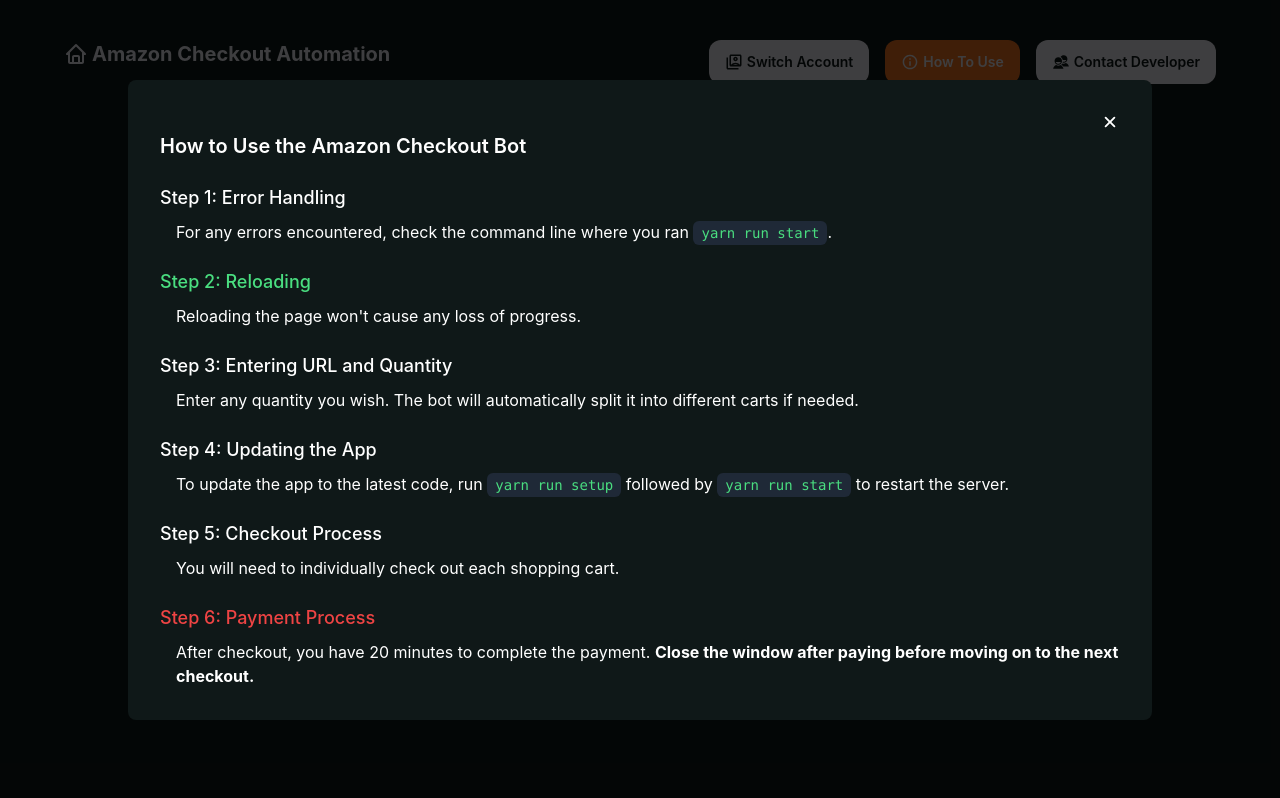
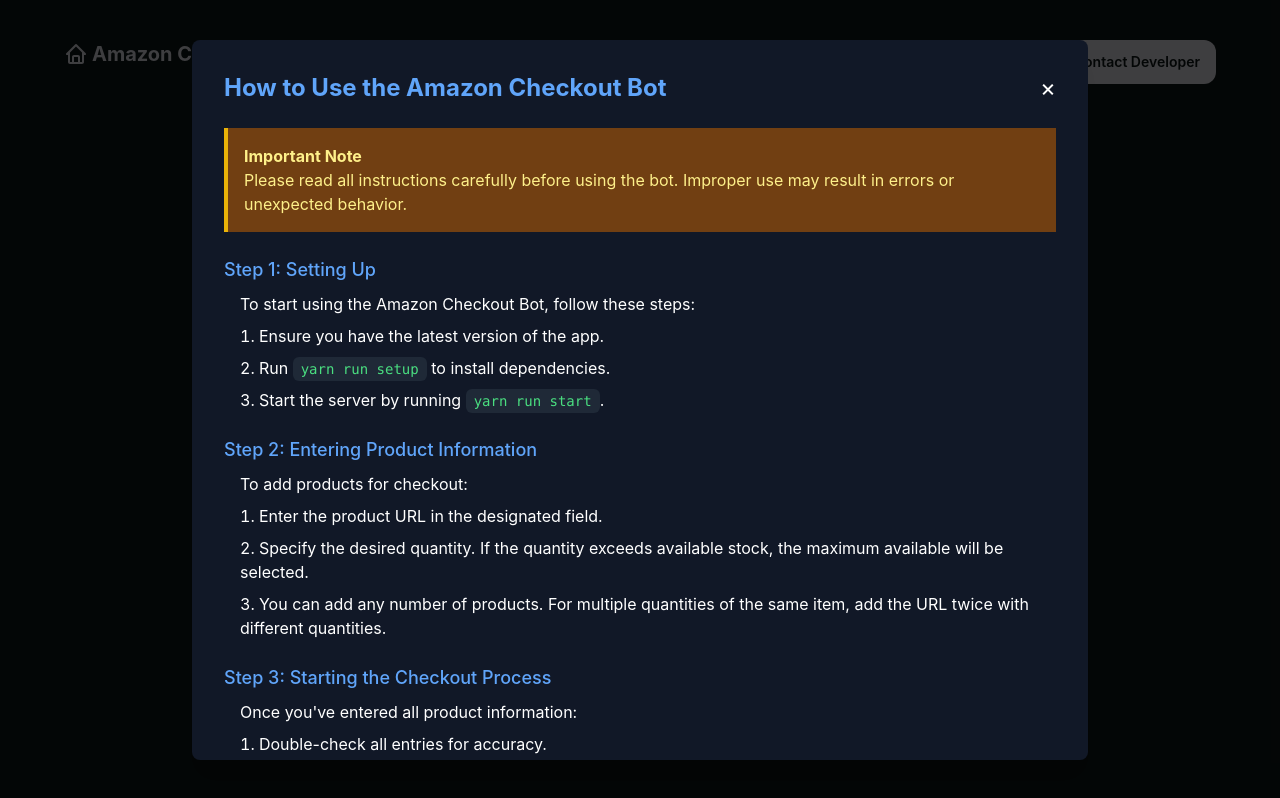
Before and after one commit to chanpreet3000/amazon-checkout-automation, a React (Create React App) app in the folder frontend/: page /switch-account in a window 1280 px wide. Both pictures are taken after a click on the button "How To Use". Built offline with nearby package versions, Linux system fonts and the light colour scheme; the HTML template or start-up script is replaced by a standard one.

Commit message:
Updated How to Use

```diff
--- a/frontend/src/components/HowToUse.jsx
+++ b/frontend/src/components/HowToUse.jsx
@@ -1,71 +1,99 @@
 import React from "react";
-import {IoClose} from "react-icons/io5";
 
-const Code = ({text}) => {
-  return (
-    <code className="px-2 py-1 rounded-md bg-gray-800 text-sm font-mono text-green-400">
-      {text}
-    </code>
-  );
-};
+const Code = ({text}) => (
+  <code className="px-2 py-1 rounded-md bg-gray-800 text-sm font-mono text-green-400">
+    {text}
+  </code>
+);
+
+const Step = ({number, title, children}) => (
+  <section className="mb-6">
+    <h2 className="text-lg font-medium text-blue-400 mb-2">Step {number}: {title}</h2>
+    <div className="pl-4">{children}</div>
+  </section>
+);
+
+const Alert = ({title, children}) => (
+  <div className="bg-yellow-900 border-l-4 border-yellow-500 text-yellow-200 p-4 mb-6">
+    <h3 className="font-bold">{title}</h3>
+    <p>{children}</p>
+  </div>
+);
 
 const HowToUse = ({setShowHowToUse}) => {
   return (
     <div className="fixed inset-0 bg-black bg-opacity-75 flex items-center justify-center z-50 fade-in">
-      <div className="w-[80%] h-[80%] overflow-auto bg-deep-black rounded-lg p-8 text-white">
-        <div className="flex justify-end">
-          <IoClose
-            className="cursor-pointer text-xl hover:text-red-500 transition-colors"
+      <div
+        className="w-[90%] max-w-4xl h-[90%] overflow-auto bg-gray-900 rounded-lg p-8 text-white shadow-xl custom-scrollbar">
+        <div className="flex justify-between items-center mb-6">
+          <h1 className="text-2xl font-bold text-blue-400">How to Use the Amazon Checkout Bot</h1>
+          <button
             onClick={() => setShowHowToUse(false)}
-          />
+            className="text-2xl hover:text-red-500 transition-colors"
+          >
+            ×
+          </button>
         </div>
-        <div className="flex flex-col gap-6">
-          <h1 className="text-xl font-semibold">How to Use the Amazon Checkout Bot</h1>
 
+        <Alert title="Important Note">
+          Please read all instructions carefully before using the bot. Improper use may result in errors or unexpected
+          behavior.
+        </Alert>
 
-          <section>
-            <h2 className="text-lg font-medium">Step 1: Error Handling</h2>
-            <p className="pl-4 mt-2">
-              For any errors encountered, check the command line where you ran <Code text="yarn run start"/>.
-            </p>
-          </section>
+        <div className="space-y-6">
+          <Step number={1} title="Setting Up">
+            <p>To start using the Amazon Checkout Bot, follow these steps:</p>
+            <ol className="list-decimal list-inside mt-2 space-y-2">
+              <li>Ensure you have the latest version of the app.</li>
+              <li>Run <Code text="yarn run setup"/> to install dependencies.</li>
+              <li>Start the server by running <Code text="yarn run start"/>.</li>
+            </ol>
+          </Step>
 
-          <section>
-            <h2 className="text-lg font-medium text-green-400">Step 2: Reloading</h2>
-            <p className="pl-4 mt-2">
-              Reloading the page won't cause any loss of progress.
-            </p>
-          </section>
+          <Step number={2} title="Entering Product Information">
+            <p>To add products for checkout:</p>
+            <ol className="list-decimal list-inside mt-2 space-y-2">
+              <li>Enter the product URL in the designated field.</li>
+              <li>Specify the desired quantity. If the quantity exceeds available stock, the maximum available will be
+                selected.
+              </li>
+              <li>You can add any number of products. For multiple quantities of the same item, add the URL twice with
+                different quantities.
+              </li>
+            </ol>
+          </Step>
 
-          <section>
-            <h2 className="text-lg font-medium">Step 3: Entering URL and Quantity</h2>
-            <p className="pl-4 mt-2">
-              Enter any quantity you wish. The bot will automatically split it into different carts if needed.
-            </p>
-          </section>
+          <Step number={3} title="Starting the Checkout Process">
+            <p>Once you've entered all product information:</p>
+            <ol className="list-decimal list-inside mt-2 space-y-2">
+              <li>Double-check all entries for accuracy.</li>
+              <li>Click the "Start Checkout" button to begin the process.</li>
+              <li>The bot will automatically subscribe & checkout each item while bypassing prime interstitials &
+                duplicate order page.
+              </li>
+            </ol>
+          </Step>
 
-          <section>
-            <h2 className="text-lg font-medium">Step 4: Updating the App</h2>
-            <p className="pl-4 mt-2">
-              To update the app to the latest code, run <Code text="yarn run setup"/> followed by <Code
-              text="yarn run start"/> to restart the server.
-            </p>
-          </section>
+          <Step number={4} title="Monitoring the Process">
+            <p className="mb-2">During the checkout process and product scraping phase:</p>
+            <ul className="list-disc list-inside space-y-2">
+              <li>Keep the browser window open and active.</li>
+              <li>Do not reload the page, as this will cause loss of progress.</li>
+              <li>Monitor the command line where you ran <Code text="yarn run start"/> for any error messages or status
+                updates.
+              </li>
+            </ul>
+          </Step>
 
-          <section>
-            <h2 className="text-lg font-medium">Step 5: Checkout Process</h2>
-            <p className="pl-4 mt-2">
-              You will need to individually check out each shopping cart.
-            </p>
-          </section>
-
-          <section>
-            <h2 className="text-lg font-medium text-red-500">Step 6: Payment Process</h2>
-            <p className="pl-4 mt-2">
-              After checkout, you have 20 minutes to complete the payment. <strong>Close the window after paying before
-              moving on to the next checkout.</strong>
-            </p>
-          </section>
+          <Step number={5} title="Handling Errors and Updates">
+            <p className="mb-2">If you encounter issues or need to update:</p>
+            <ul className="list-disc list-inside space-y-2">
+              <li>For errors, check the command line for detailed messages.</li>
+              <li>To update the app, close the server, then run <Code text="yarn run setup"/> followed by <Code
+                text="yarn run start"/>.
+              </li>
+            </ul>
+          </Step>
         </div>
       </div>
     </div>
--- a/frontend/src/index.css
+++ b/frontend/src/index.css
@@ -33,3 +33,23 @@
     font-family: source-code-pro, Menlo, Monaco, Consolas, 'Courier New',
     monospace;
 }
+
+
+.custom-scrollbar::-webkit-scrollbar {
+    width: 10px;
+}
+
+.custom-scrollbar::-webkit-scrollbar-track {
+    background: transparent;
+}
+
+.custom-scrollbar::-webkit-scrollbar-thumb {
+    background-color: rgba(229, 231, 235, 0.6);
+    border-radius: 5px;
+    border: 2px solid transparent;
+    background-clip: content-box;
+}
+
+.custom-scrollbar::-webkit-scrollbar-thumb:hover {
+    background-color: rgba(229, 231, 235, 0.8);
+}
```
